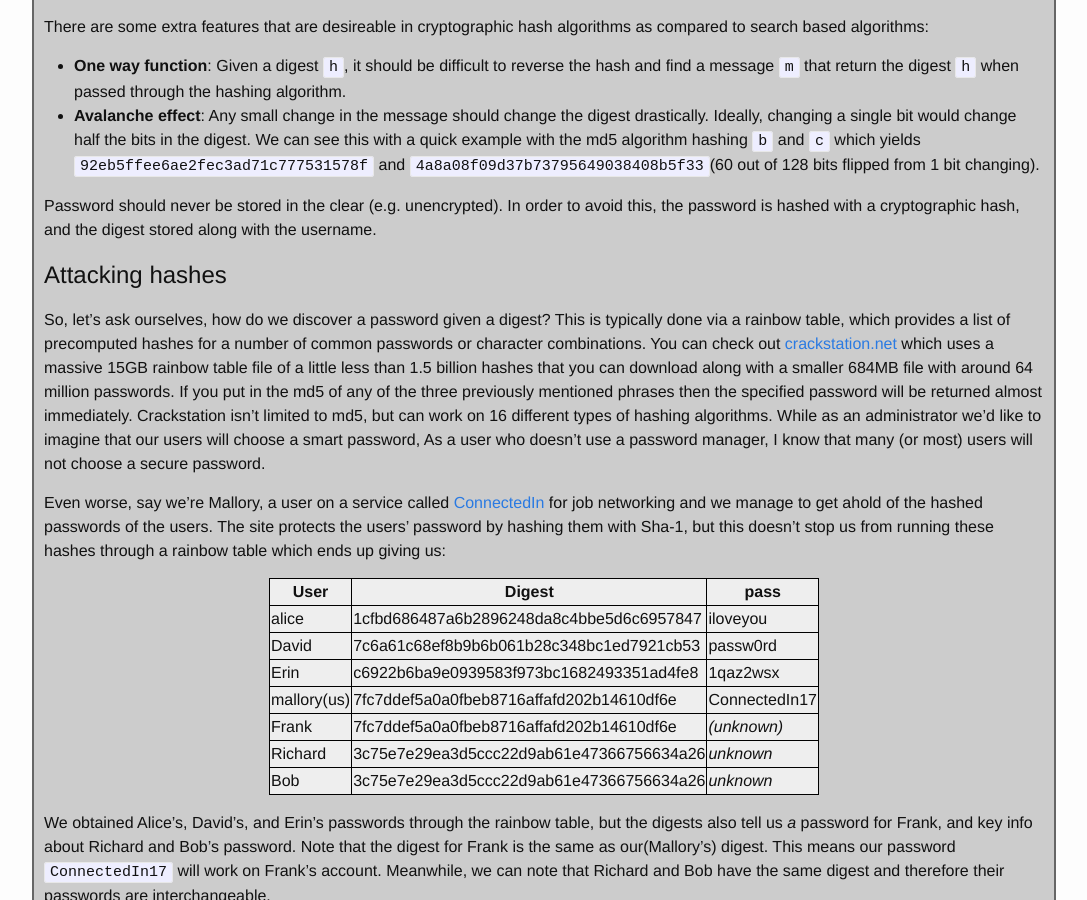
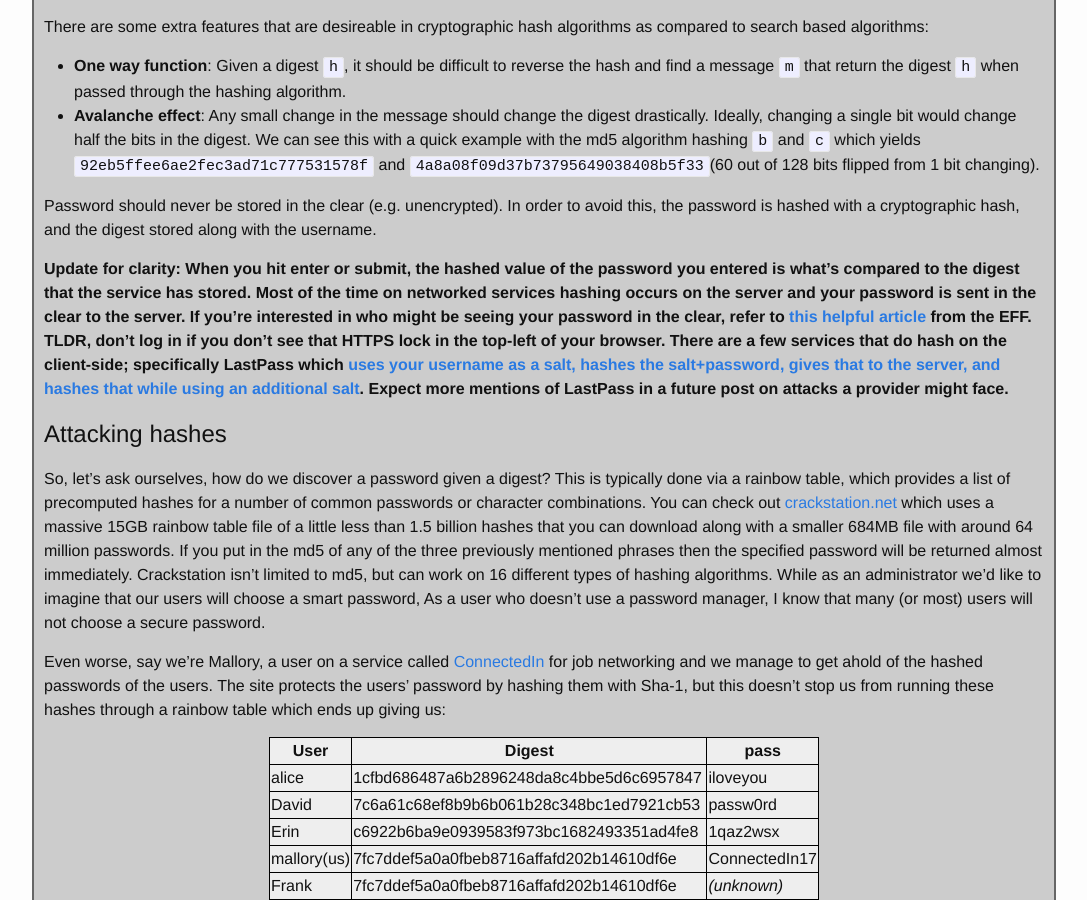
Before and after one commit to moore3071/moore3071.github.io, a Jekyll site: the page built from _posts/2017-08-24-how-passwords-are-stored.md, in a window 1280 px wide and 900 px high, scrolled down 488 px. Shown: the whole window, without its empty margins (96-1183 px from the left). Built offline with Jekyll 4.4.1, drawn with Linux system fonts in a browser that asks for light colours; some web fonts are replaced; formulas are drawn with MathJax 3.

Commit message:
Added info on what's checked when you enter your password

```diff
--- a/_posts/2017-08-24-how-passwords-are-stored.md
+++ b/_posts/2017-08-24-how-passwords-are-stored.md
@@ -21,6 +21,8 @@ There are some extra features that are desireable in cryptographic hash algorith
 - **Avalanche effect**: Any small change in the message should change the digest drastically. Ideally, changing a single bit would change half the bits in the digest. We can see this with a quick example with the md5 algorithm hashing `b` and `c` which yields `92eb5ffee6ae2fec3ad71c777531578f` and `4a8a08f09d37b73795649038408b5f33`(60 out of 128 bits flipped from 1 bit changing).
 
 Password should never be stored in the clear (e.g. unencrypted). In order to avoid this, the password is hashed with a cryptographic hash, and the digest stored along with the username.
+
+**Update for clarity: When you hit enter or submit, the hashed value of the password you entered is what's compared to the digest that the service has stored. Most of the time on networked services hashing occurs on the server and your password is sent in the clear to the server. If you're interested in who might be seeing your password in the clear, refer to [this helpful article](https://www.eff.org/pages/tor-and-https) from the EFF. TLDR, don't log in if you don't see that HTTPS lock in the top-left of your browser. There are a few services that do hash on the client-side; specifically LastPass which [uses your username as a salt, hashes the salt+password, gives that to the server, and hashes that while using an additional salt](https://lastpass.com/support.php?cmd=showfaq&id=1116). Expect more mentions of LastPass in a future post on attacks a provider might face.**
 
 ## Attacking hashes
 
```
